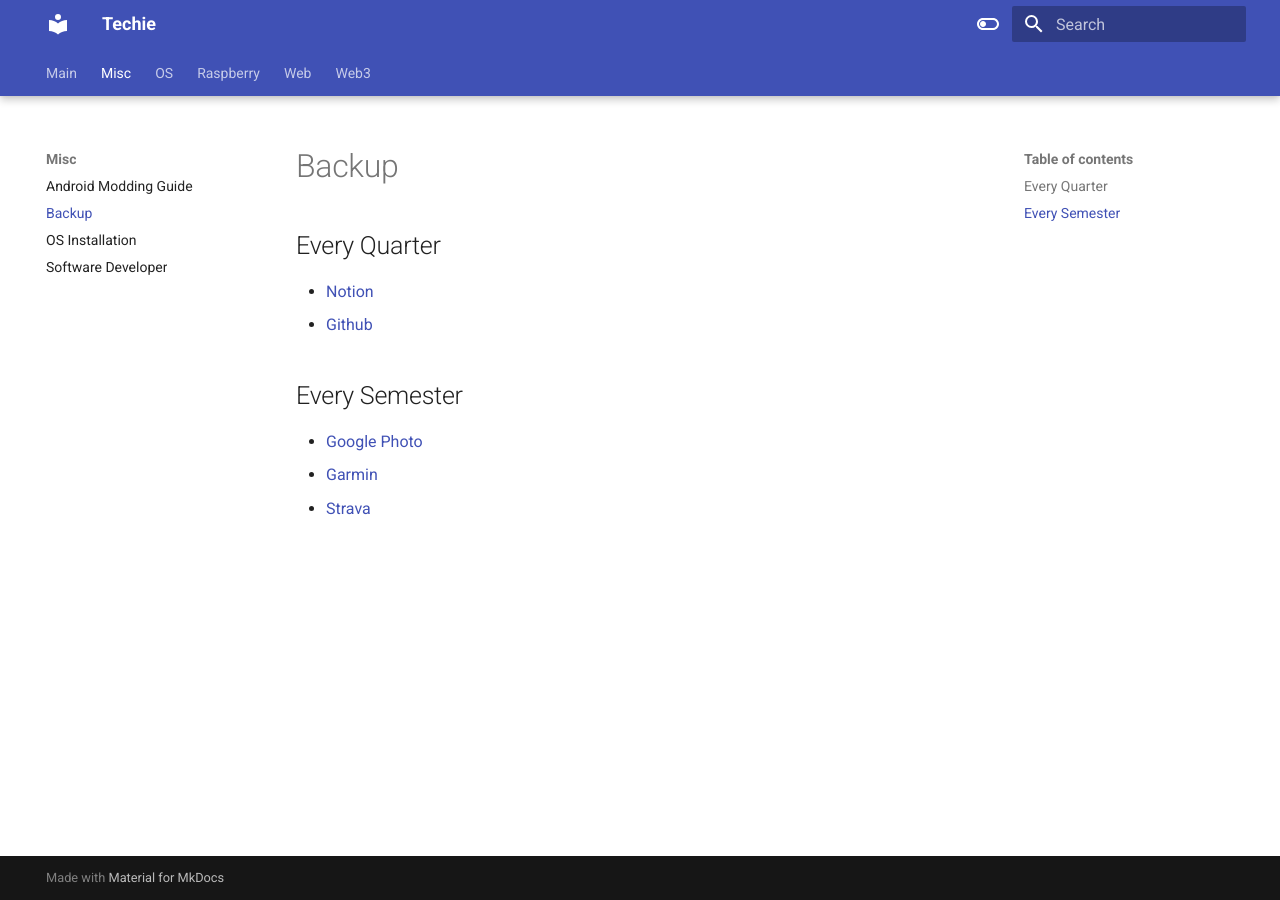
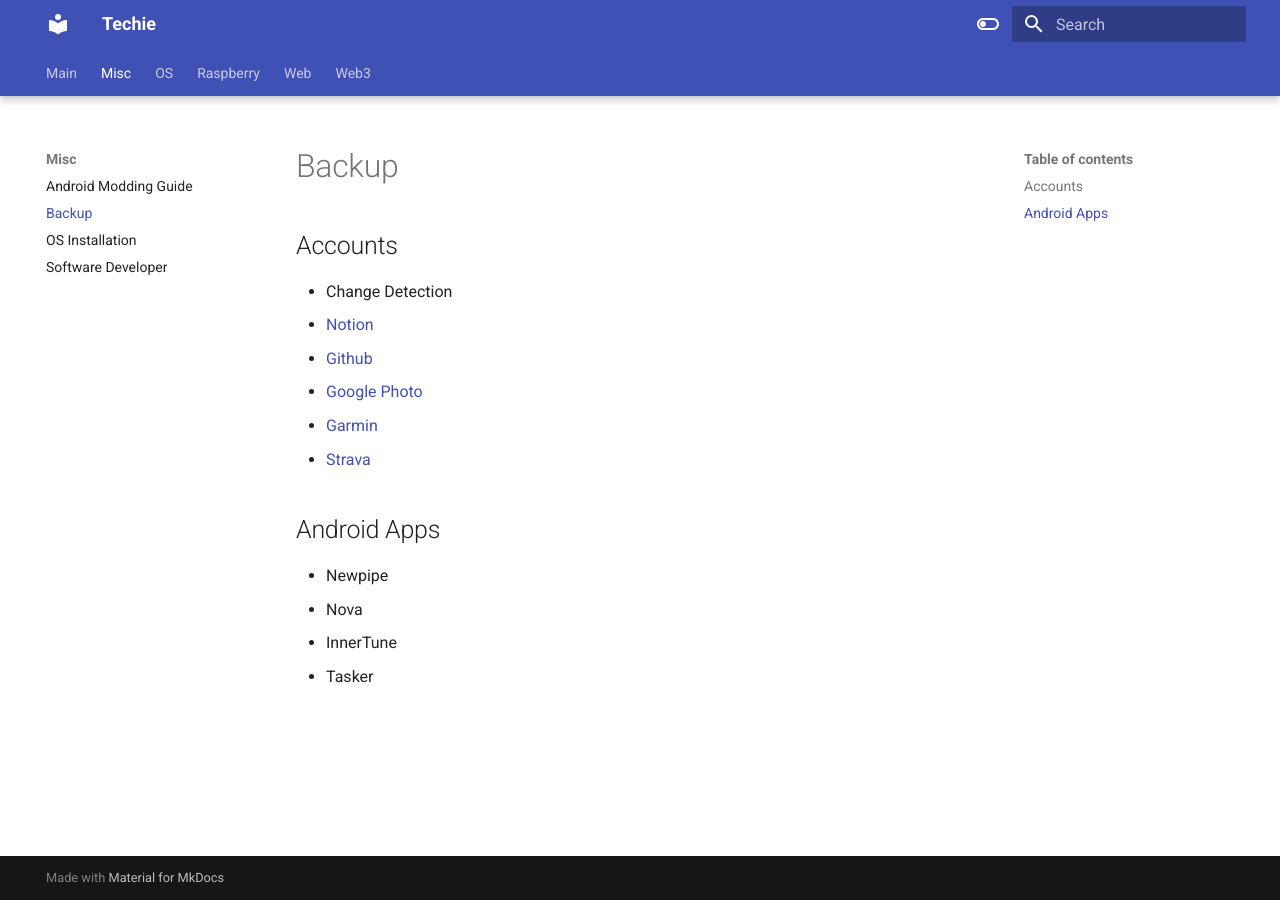
Before and after one commit to 100nandoo/techie, an MkDocs documentation site: the page built from docs/Misc/backup.md, in a window 1280 px wide. Built offline with MkDocs 1.6.1 and Material for MkDocs 9.7.7, drawn with Linux system fonts in a browser that asks for light colours.

Commit message:
Update backup.md

```diff
--- a/docs/Misc/backup.md
+++ b/docs/Misc/backup.md
@@ -1,12 +1,15 @@
 # Backup
 
-## Every Quarter
-
+## Accounts
+- Change Detection
 - [Notion](https://www.notion.so/help/export-your-content#export-your-entire-workspace)
 - [Github](https://github.com/settings/admin)
-
-## Every Semester
-
 - [Google Photo](https://takeout.google.com/settings/takeout)
 - [Garmin](https://www.garmin.com/en-SG/account/datamanagement)
 - [Strava](https://www.strava.com/athlete/delete_your_account)
+
+## Android Apps
+- Newpipe
+- Nova
+- InnerTune
+- Tasker
```
